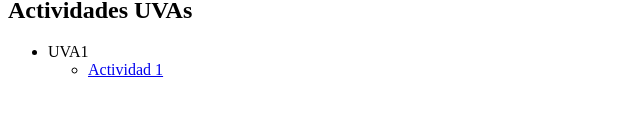
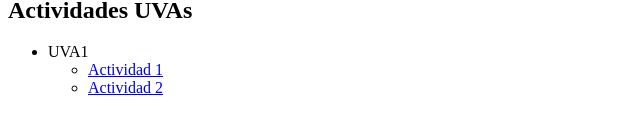
Before and after one commit to tdelliantoni/HTMLEtiquetas, a plain HTML site: page index.html in a window 1280 px wide. Shown: the part 253-384 px from the top of the page, without its empty margins (0-640 px from the left). Drawn offline with Linux system fonts and the light colour scheme.

Commit message:
V.2 Con ejercicio2

```diff
--- a/index.html
+++ b/index.html
@@ -26,6 +26,7 @@
             <li>UVA1
                 <ul>
                     <li><a href="https://tdelliantoni.github.io/IntroaHTML/" target="_blank">Actividad 1</a></li>
+                    <li><a href="https://tdelliantoni.github.io/HTMLEtiquetas/" target="_blank">Actividad 2</a></li>
                 </ul>
             </li>
         </ul>
```
